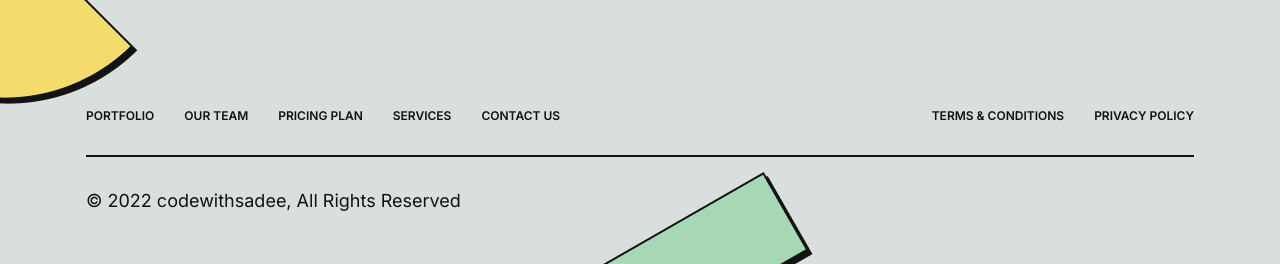
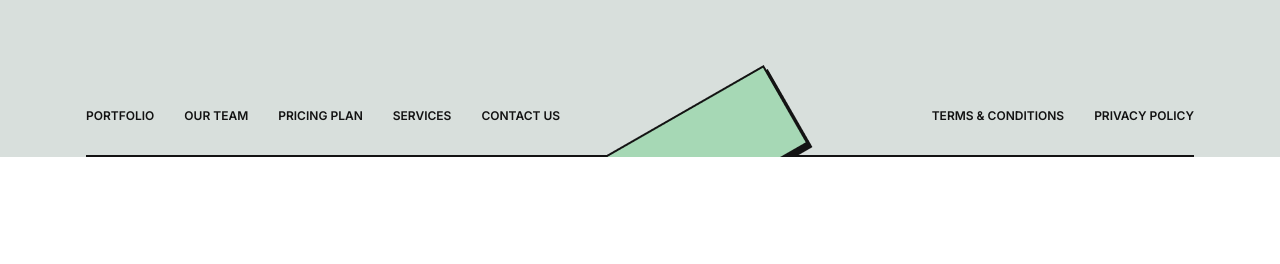
Before and after one commit to Yug-25/Shoppie-E-commerce.website-, a plain HTML site: page Shoppie/index.html in a window 1280 px wide. Shown: the part 4770-5034 px from the top of the page. After the commit the page ends 4927 px from the top, so only its background shows below. Drawn offline with nearby package versions, Linux system fonts and the light colour scheme; a web font is replaced by a local one.

Commit message:
modify
Removed copyright paragraph from the footer.

```diff
--- a/Shoppie/index.html
+++ b/Shoppie/index.html
@@ -578,11 +578,6 @@
             <a href="#" class="footer-bottom-link">Privacy Policy</a>
           </div>
         </div>
-
-        <p class="copyright">
-          &copy; 2022 codewithsadee, All Rights Reserved
-        </p>
-
       </div>
 
       <img src="./assets/images/footer-shape-1.png" width="245" height="165" loading="lazy" alt="shape"
```
